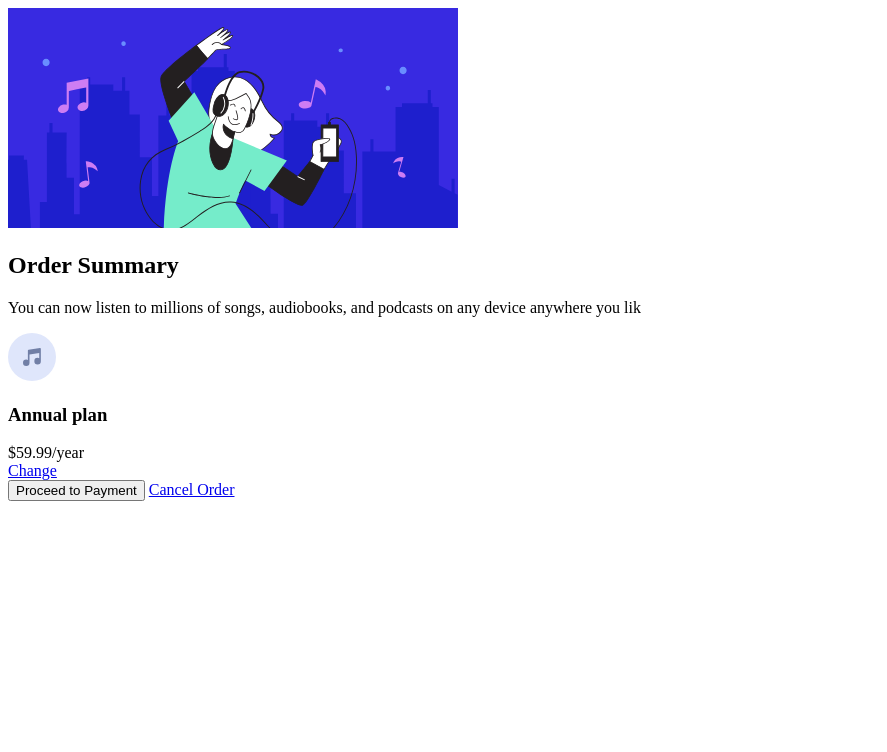
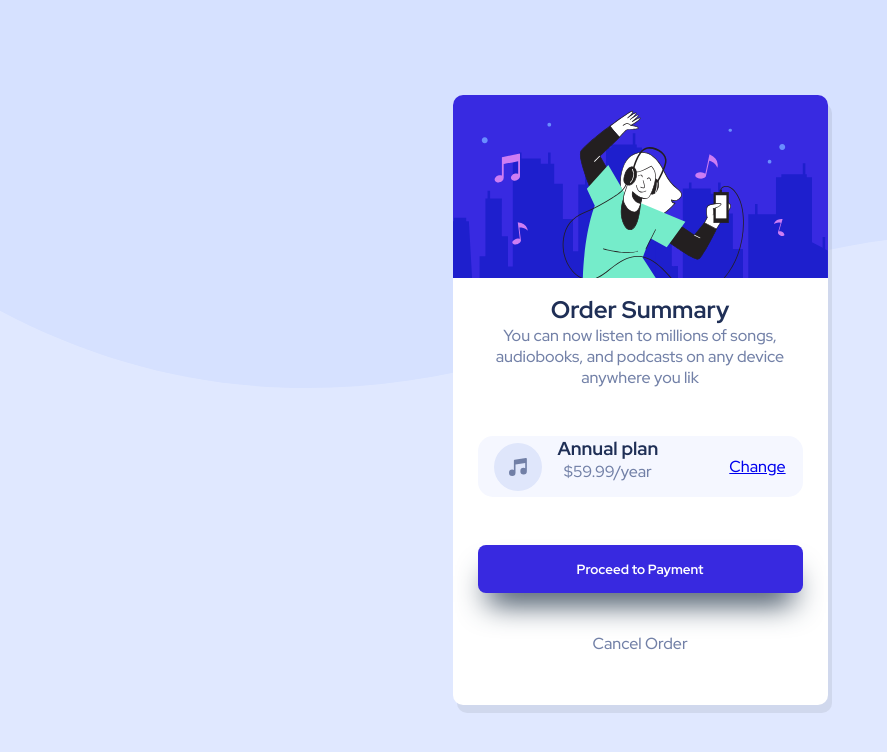
Before and after one commit to amarasalah/Order-summary-component, a plain HTML site: page index.html in a window 1280 px wide. Shown: the whole page, without its empty margins (0-887 px from the left). Drawn offline with Linux system fonts and the light colour scheme.

Commit message:
finishing first version of challenge

```diff
--- a/index.html
+++ b/index.html
@@ -4,15 +4,16 @@
   <meta charset="UTF-8">
   <meta http-equiv="X-UA-Compatible" content="IE=edge">
   <meta name="viewport" content="width=device-width, initial-scale=1.0">
-  <link rel="stylesheet" href="style.css">
+  <link rel="stylesheet" href="style.css" type="text/css">
   <title>Order summary component</title>
 </head>
-<body>
+<body class="body" >
   <main>
     <section>
              <div class="img">
-          <img src="/images/illustration-hero.svg" alt="">
+          <img class="image" src="/images/illustration-hero.svg" alt="">
         </div>
+        <div class="infos">
         <div class="text">
          <h1> Order Summary </h1>
          <p>You can now listen to millions of songs, audiobooks, and podcasts on any device anywhere you lik</p>
@@ -31,6 +32,7 @@
           <a href="#"> Cancel Order</a>
 
         </div>
+      </div>
     </section>
   </main>
 
--- a/style.css
+++ b/style.css
@@ -1,12 +1,110 @@
 @import url('https://fonts.googleapis.com/css2?family=Red+Hat+Display:wght@500;700;900&display=swap');
+
 :root{
     --Pale-blue: hsl(225, 100%, 94%);
     --Bright-blue: hsl(245, 75%, 52%);
     --Very-pale-blue: hsl(225, 100%, 98%);
     --Desaturated-blue: hsl(224, 23%, 55%);
     --Dark-blue: hsl(223, 47%, 23%);
-};
+}
 
-body{
+*{
     font-family: 'Red Hat Display', sans-serif;
+    box-sizing: border-box;
+    padding: 0;
+    margin: 0;
+    /* margin-left: 15px; */
 }
+main {
+    height: 100vh;
+    background-image: url(/images/pattern-background-desktop.svg);
+    background-size: contain;
+    background-repeat: no-repeat;
+    background-position: top;
+    background-color: var(--Pale-blue);
+    display: flex;
+    position: relative;
+    align-items: center;
+    justify-content: center;
+    text-align: center;
+
+}
+h1,h3{
+    color: var(--Dark-blue);
+}
+p{
+    color: var(--Desaturated-blue);
+}
+section{
+    width: 375px;
+    background: white;
+    display: flex;
+    position: relative;
+    align-items: center;
+    justify-content: center;
+    text-align: center;
+    flex-direction: column;
+    border-radius: 10px;
+    overflow: hidden;
+    box-shadow:  4px 8px rgba(0,0,0,0.07);
+
+}
+.infos{
+    padding: 11px 25px;
+}
+.image{
+    max-width: 100%;
+}
+
+.plan{
+    display: flex;
+    justify-content: center;
+    align-items: center;
+    background: var(--Very-pale-blue);
+    border-radius: 15px;
+    margin-bottom: 48px;
+    margin-top: 48px;
+}
+.price{
+    margin-left: 15px;
+}
+span{
+    margin-bottom: 15px;
+    display: block;
+}
+.plan a{
+    margin-left: 71px;
+}
+.buttons{
+    display: flex;
+    flex-direction: column;
+    justify-content: center;
+    align-items: center;
+}
+.buttons a{
+    margin: 40px 0;
+}
+.buttons input[type=submit]{
+    width: 100%;
+    padding: 15px 20px;
+    outline: none;
+    border: none;
+    background-color: var(--Bright-blue);
+    color: white;
+    border-radius: 8px;
+    font-weight: bold;
+    box-shadow: rgb(38, 57, 77) 0px 20px 30px -10px;;
+}
+span{
+    color: var(--Desaturated-blue);
+}
+.buttons a{
+    text-decoration: none;
+    color: var(--Desaturated-blue);
+}
+
+.buttons input[type=submit]:hover{
+    background-color: var(--Bright-blue);
+    cursor: pointer;
+
+}
```
